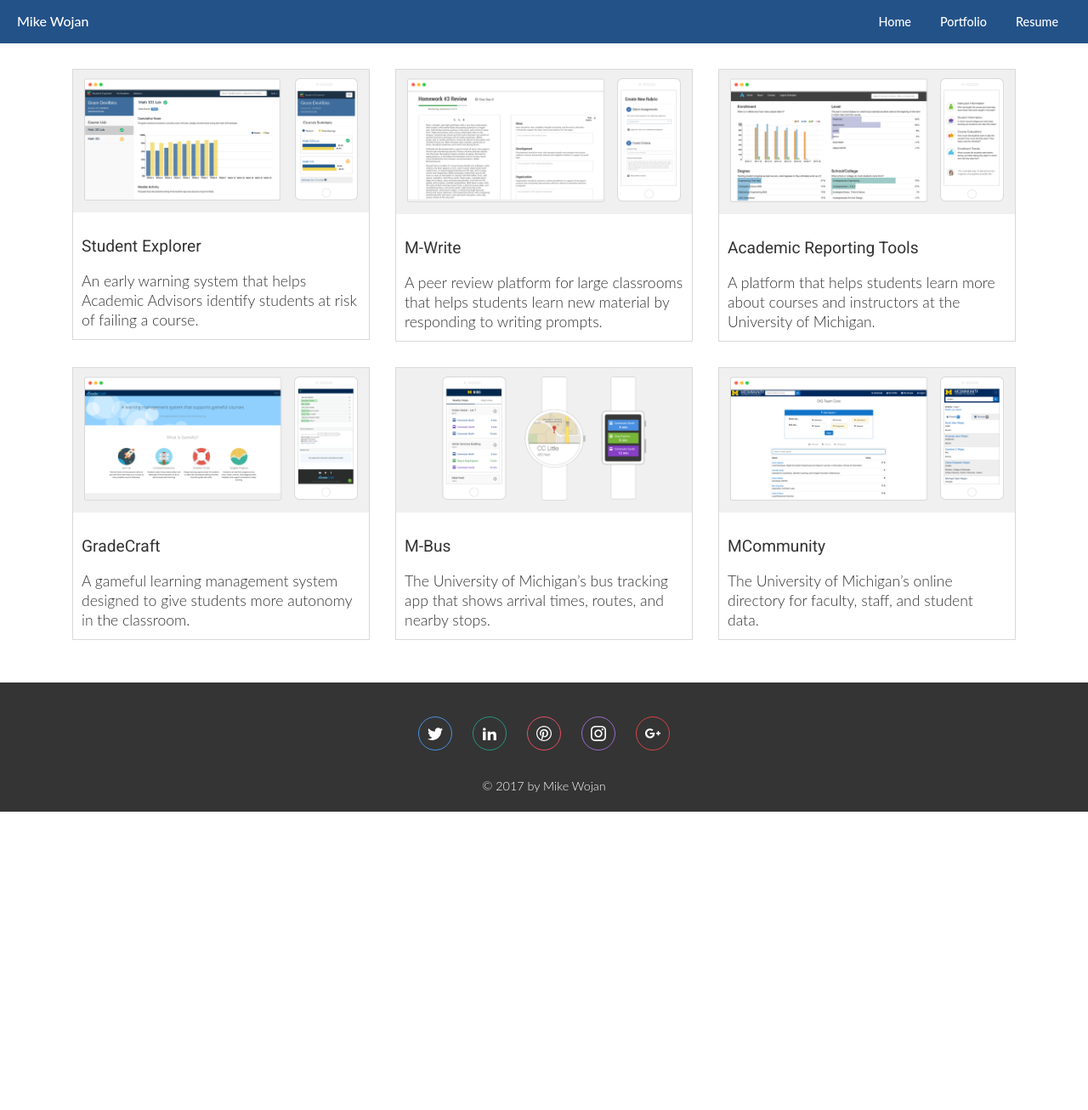
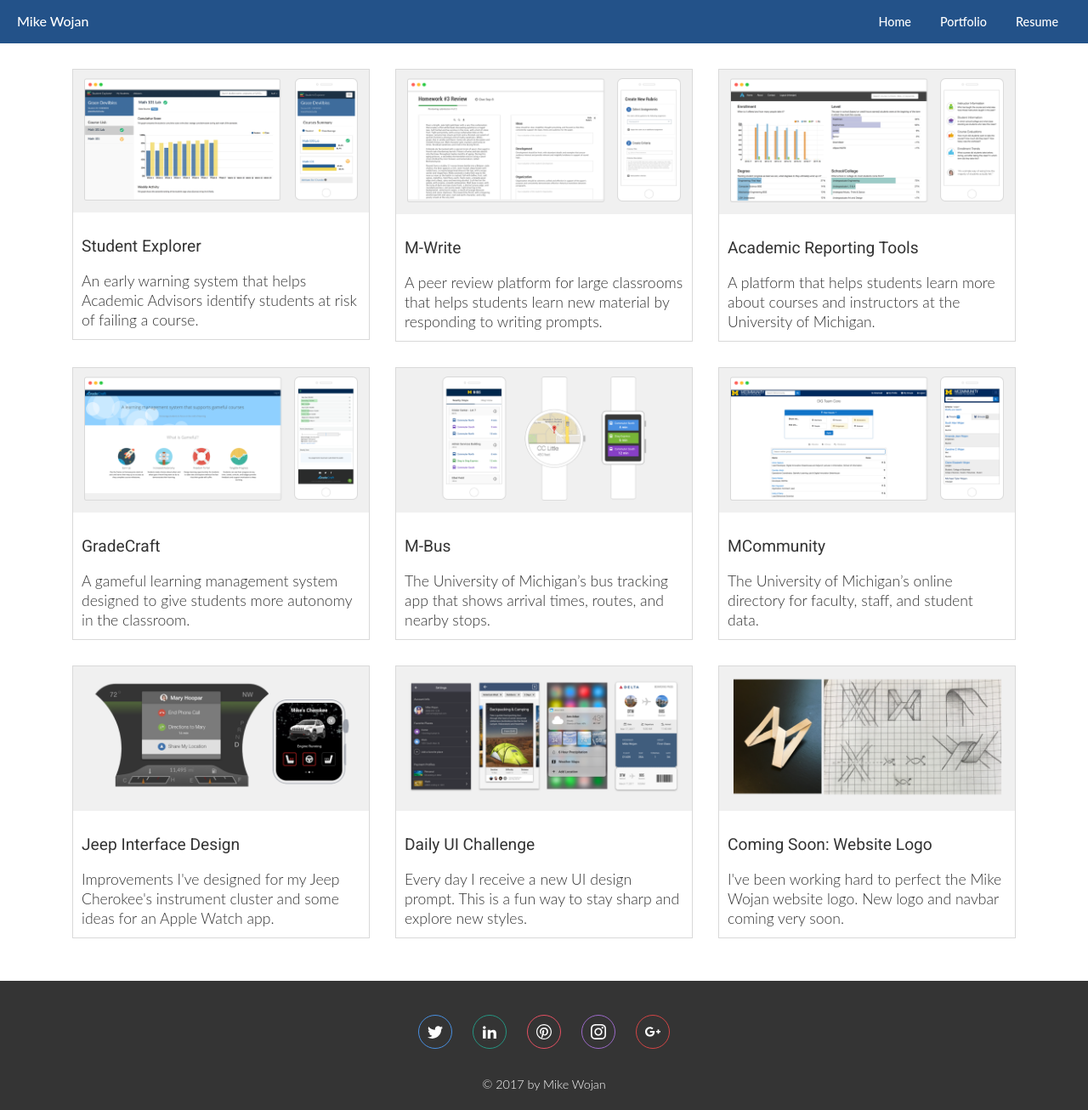
Before and after one commit to mtwojan/mikewojan.com, a Jekyll site: the page built from _portfolio/index.html, in a window 1280 px wide. Shown: the whole page at 85% size. Built offline with Jekyll 4.4.1, drawn with Linux system fonts in a browser that asks for light colours; before the commit the page ends 955 px from its top, so only the background shows below that.

Commit message:
added two new personal projects to portfolio

```diff
--- a/_portfolio/index.html
+++ b/_portfolio/index.html
@@ -77,5 +77,39 @@
       </div>
     </a>
 
+    <a href="/portfolio/jeep">
+      <div class="card">
+        <div class="card-image">
+          <img src="/img/jeep/jeep-intro-image.png" alt="screenshot of jeep instrument cluster and apple watch app">
+        </div>
+        <div class="card-description">
+          <h3>Jeep Interface Design</h3>
+          <p>Improvements I've designed for my Jeep Cherokee's instrument cluster and some ideas for an Apple Watch app.</p>
+        </div>
+      </div>
+    </a>
+
+    <a href="/portfolio/dailyui">
+      <div class="card">
+        <div class="card-image">
+          <img src="/img/dailyui/dailyui-intro-image.png" alt="screenshot of 4 daily ui mockups">
+        </div>
+        <div class="card-description">
+          <h3>Daily UI Challenge</h3>
+          <p>Every day I receive a new UI design prompt. This is a fun way to stay sharp and explore new styles.</p>
+        </div>
+      </div>
+    </a>
+
+    <div class="card">
+      <div class="card-image">
+        <img src="/img/wojan-logo.png" alt="sketches of the mike wojan logo">
+      </div>
+      <div class="card-description">
+        <h3>Coming Soon: Website Logo</h3>
+        <p>I've been working hard to perfect the Mike Wojan website logo. New logo and navbar coming very soon.</p>
+      </div>
+    </div>
+
   </div>
 </div>
--- a/_sass/layout/_portfolio.scss
+++ b/_sass/layout/_portfolio.scss
@@ -36,6 +36,10 @@
   }
 }
 
+.card:hover {
+  border: 1px solid #a9a9a9;
+}
+
 .card-image {
   text-align: center;
   background-color: #f0f0f0;
@@ -50,3 +54,11 @@
     margin: 0px;
   }
 }
+
+h3.personal-projects {
+  text-align: center;
+}
+
+img.personal-project-image {
+  margin: 10px 0px 0px;
+}
```
Also changed, not shown: _portfolio/dailyui.html (added, +67 -0 lines), _portfolio/jeep.html (added, +39 -0 lines), img/dailyui/account-switcher.png (added), img/dailyui/boarding-pass.png (added), img/dailyui/credit-card.png (added), img/dailyui/dailyui-intro-image.png (added), img/dailyui/email-receipt.png (added), img/dailyui/settings-page.png (added), img/dailyui/transaction-mockups.png (added), img/dailyui/trip-selection.png (added), img/dailyui/weather-popup.png (added), img/dailyui/welcome-screen.png (added), img/jeep/jeep-apple-watch.png (added), img/jeep/jeep-directions.png (added), 3 more files, 1 other file.
